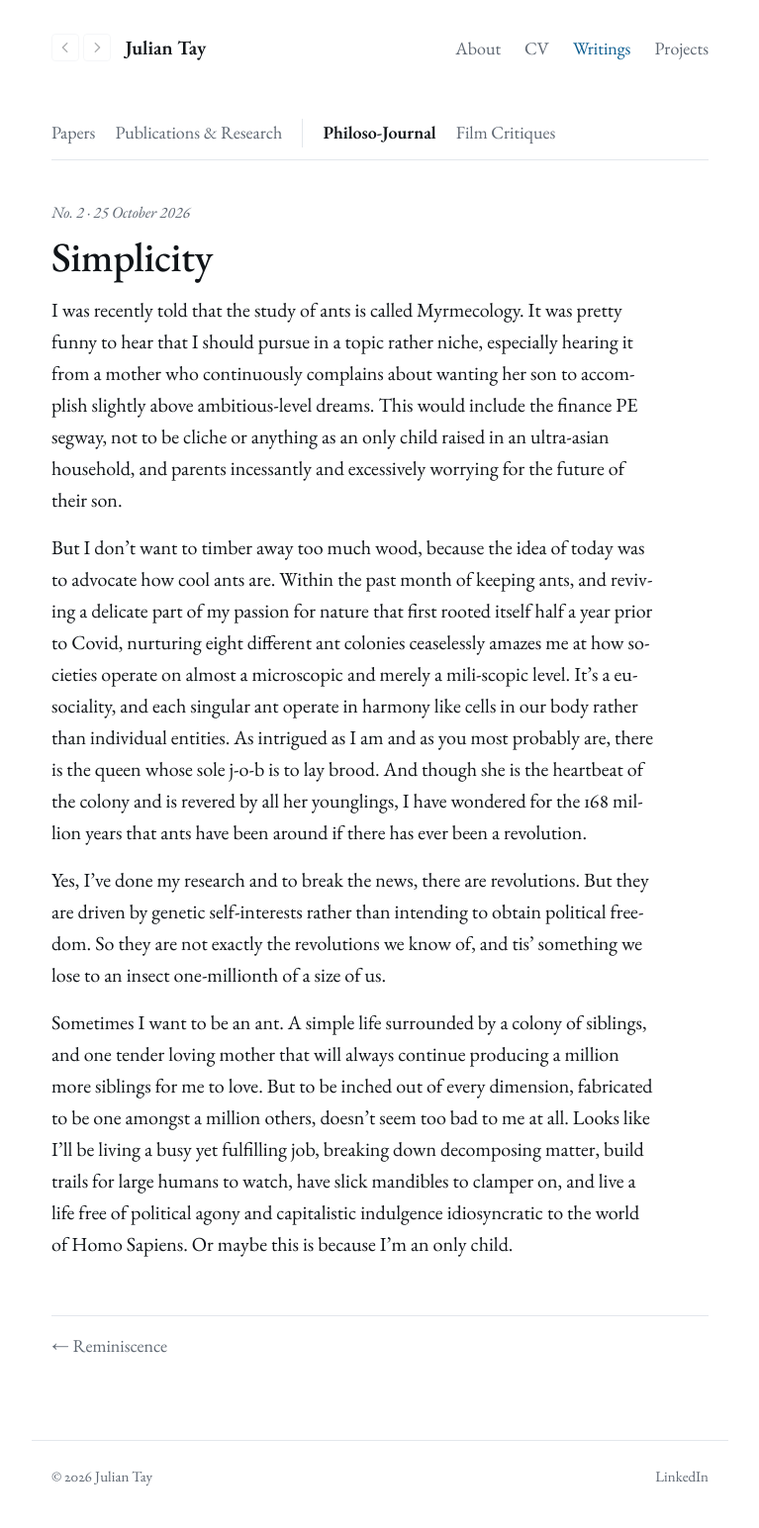
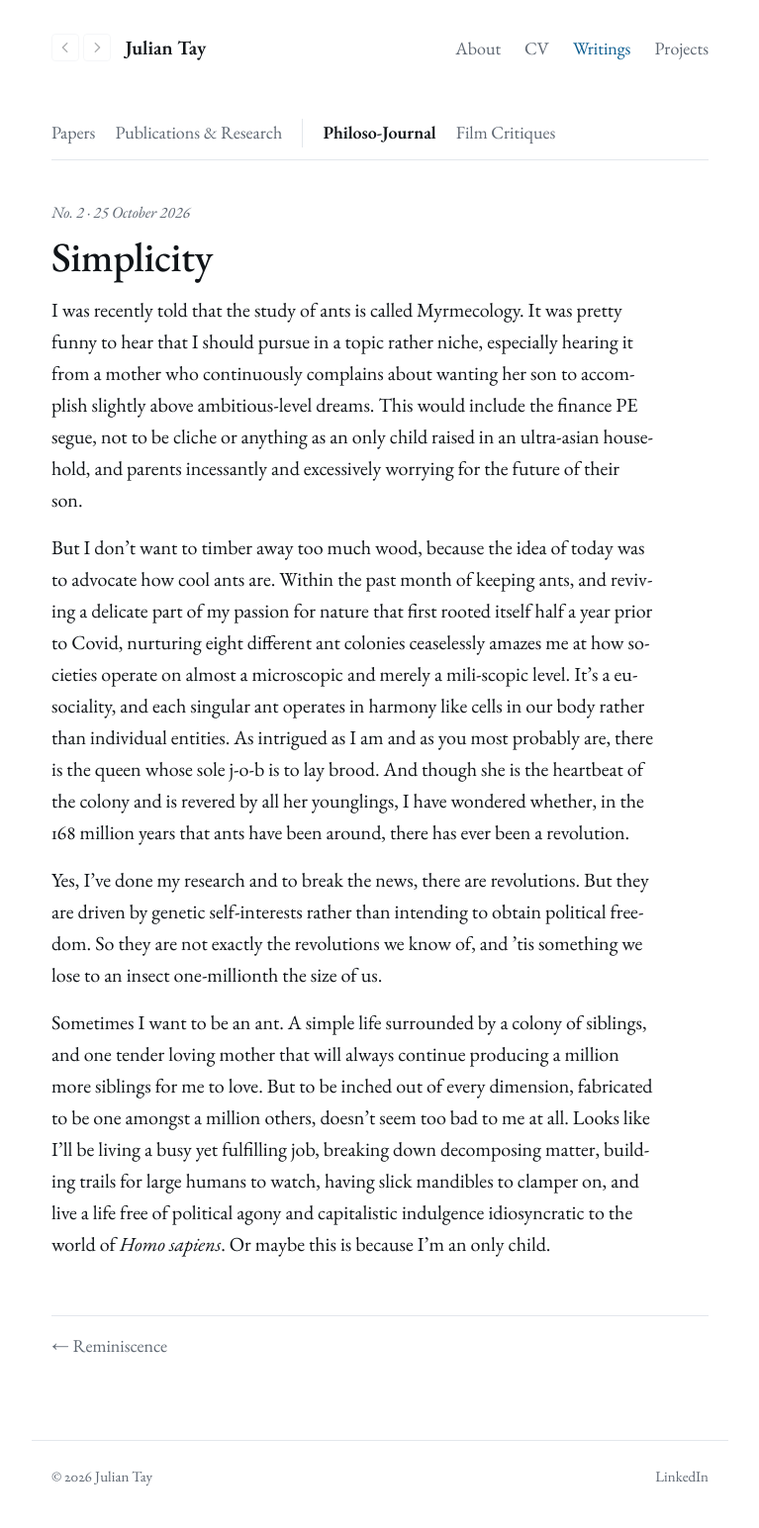
Before and after one commit to juliantay555/juliantay555.github.io, a Jekyll site: the page built from writings/journal/_posts/2026-10-25-simplicity.md, in a window 1280 px wide. Shown: the whole page at 99% size, without its empty margins (256-1023 px from the left). Built offline with Jekyll 4.4.1, drawn with Linux system fonts in a browser that asks for light colours.

Commit message:
Update 2026-10-25-simplicity.md

```diff
--- a/writings/journal/_posts/2026-10-25-simplicity.md
+++ b/writings/journal/_posts/2026-10-25-simplicity.md
@@ -2,10 +2,10 @@
 title: "Simplicity"
 ---
 
-I was recently told that the study of ants is called Myrmecology. It was pretty funny to hear that I should pursue in a topic rather niche, especially hearing it from a mother who continuously complains about wanting her son to accomplish slightly above ambitious-level dreams. This would include the finance PE segway, not to be cliche or anything as an only child raised in an ultra-asian household, and parents incessantly and excessively worrying for the future of their son.
+I was recently told that the study of ants is called Myrmecology. It was pretty funny to hear that I should pursue in a topic rather niche, especially hearing it from a mother who continuously complains about wanting her son to accomplish slightly above ambitious-level dreams. This would include the finance PE segue, not to be cliche or anything as an only child raised in an ultra-asian household, and parents incessantly and excessively worrying for the future of their son.
 
-But I don’t want to timber away too much wood, because the idea of today was to advocate how cool ants are. Within the past month of keeping ants, and reviving a delicate part of my passion for nature that first rooted itself half a year prior to Covid, nurturing eight different ant colonies ceaselessly amazes me at how societies operate on almost a microscopic and merely a mili-scopic level. It’s a eusociality, and each singular ant operate in harmony like cells in our body rather than individual entities. As intrigued as I am and as you most probably are, there is the queen whose sole j-o-b is to lay brood. And though she is the heartbeat of the colony and is revered by all her younglings, I have wondered for the 168 million years that ants have been around if there has ever been a revolution.
+But I don’t want to timber away too much wood, because the idea of today was to advocate how cool ants are. Within the past month of keeping ants, and reviving a delicate part of my passion for nature that first rooted itself half a year prior to Covid, nurturing eight different ant colonies ceaselessly amazes me at how societies operate on almost a microscopic and merely a mili-scopic level. It’s a eusociality, and each singular ant operates in harmony like cells in our body rather than individual entities. As intrigued as I am and as you most probably are, there is the queen whose sole j-o-b is to lay brood. And though she is the heartbeat of the colony and is revered by all her younglings, I have wondered whether, in the 168 million years that ants have been around, there has ever been a revolution.
 
-Yes, I’ve done my research and to break the news, there are revolutions. But they are driven by genetic self-interests rather than intending to obtain political freedom. So they are not exactly the revolutions we know of, and tis’ something we lose to an insect one-millionth of a size of us.
+Yes, I’ve done my research and to break the news, there are revolutions. But they are driven by genetic self-interests rather than intending to obtain political freedom. So they are not exactly the revolutions we know of, and ’tis something we lose to an insect one-millionth the size of us.
 
-Sometimes I want to be an ant. A simple life surrounded by a colony of siblings, and one tender loving mother that will always continue producing a million more siblings for me to love. But to be inched out of every dimension, fabricated to be one amongst a million others, doesn’t seem too bad to me at all. Looks like I’ll be living a busy yet fulfilling job, breaking down decomposing matter, build trails for large humans to watch, have slick mandibles to clamper on, and live a life free of political agony and capitalistic indulgence idiosyncratic to the world of Homo Sapiens. Or maybe this is because I’m an only child.
+Sometimes I want to be an ant. A simple life surrounded by a colony of siblings, and one tender loving mother that will always continue producing a million more siblings for me to love. But to be inched out of every dimension, fabricated to be one amongst a million others, doesn’t seem too bad to me at all. Looks like I’ll be living a busy yet fulfilling job, breaking down decomposing matter, building trails for large humans to watch, having slick mandibles to clamper on, and live a life free of political agony and capitalistic indulgence idiosyncratic to the world of *Homo sapiens*. Or maybe this is because I’m an only child.
```
